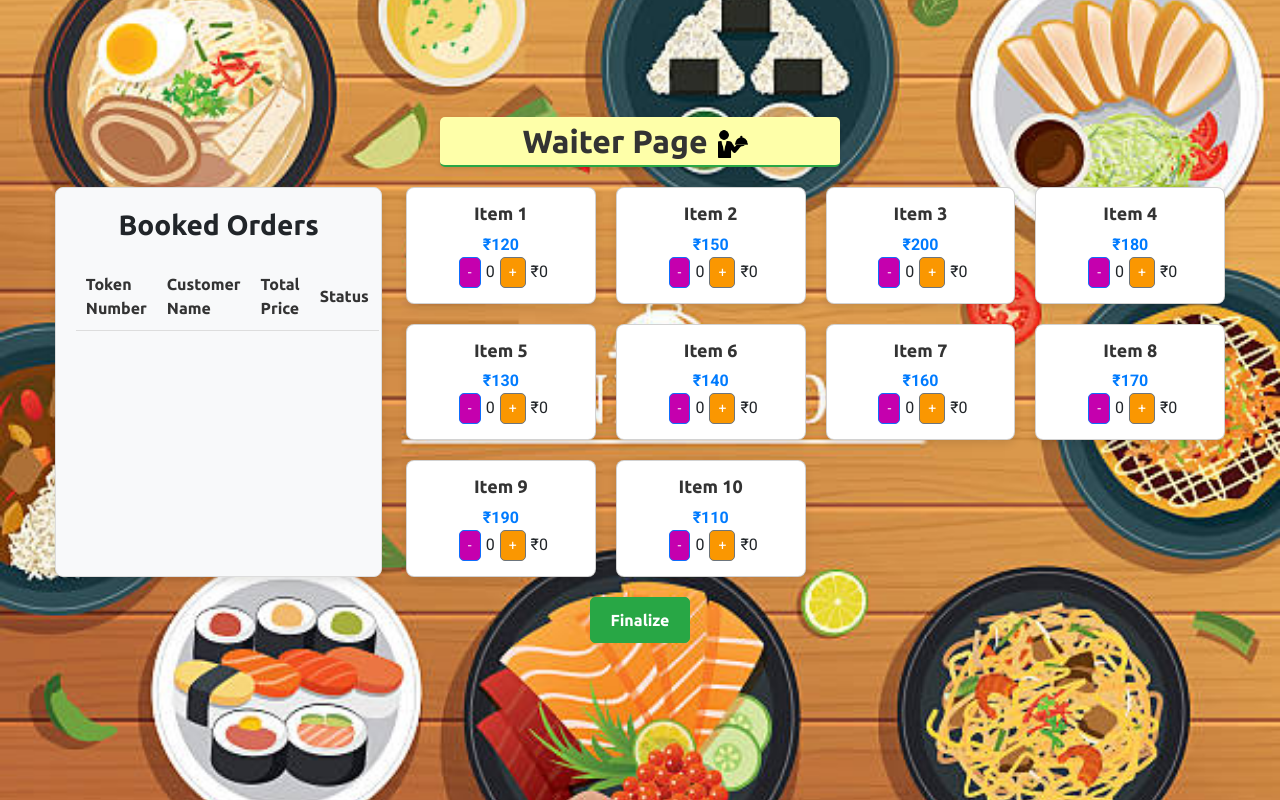
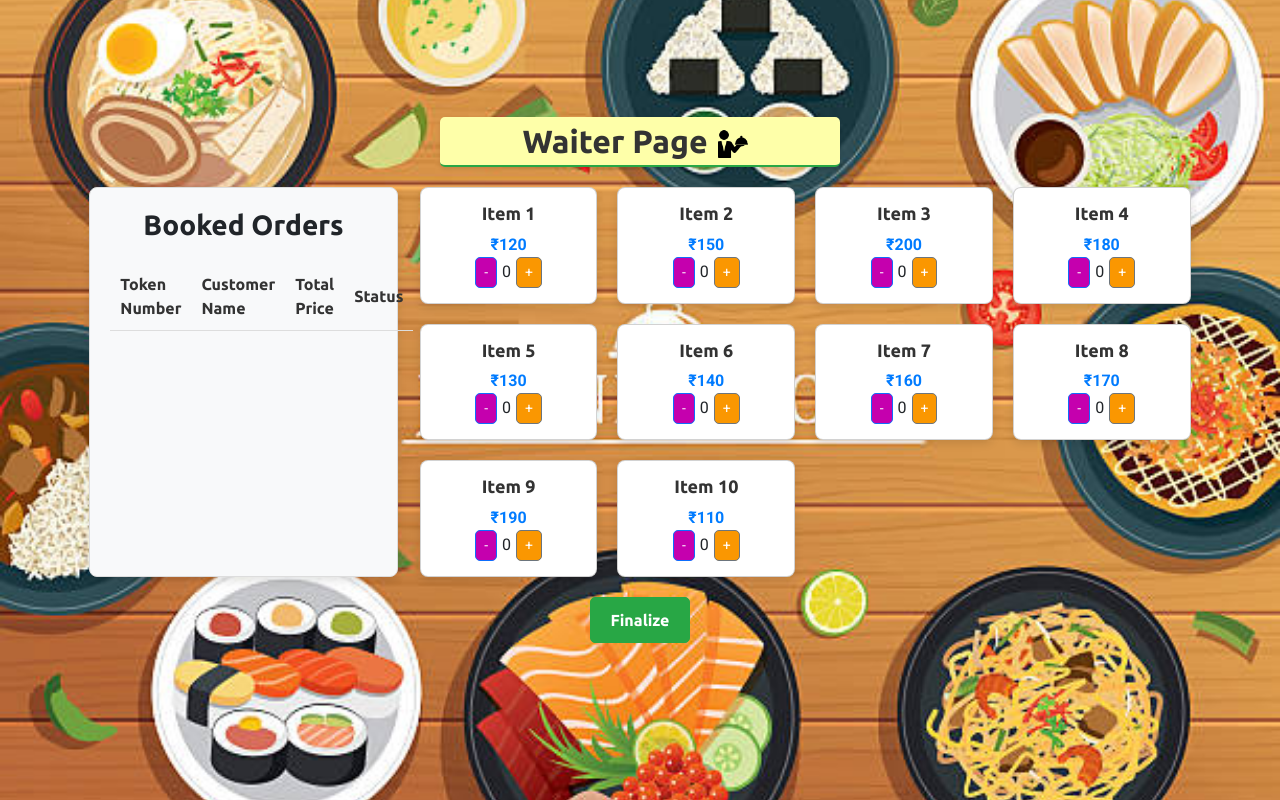
Before and after one commit to galaxygamerman/project-OSaKA, a React (Create React App) app in the folder webapp/: page /waiter in a window 1280 px wide. Built offline with nearby package versions, Linux system fonts and the light colour scheme.

Commit message:
Refactored Waiter.js acording to the schema we were supposed to follow

```diff
--- a/webapp/src/UsePages/Waiter.js
+++ b/webapp/src/UsePages/Waiter.js
@@ -1,68 +1,80 @@
-import React, { useState } from 'react';
+import React, { useEffect, useState } from 'react';
 import { useNavigate } from 'react-router-dom';
-import Button from 'react-bootstrap/Button';
-import Card from 'react-bootstrap/Card';
+import { Button, Card } from 'react-bootstrap';
+// import axios from 'axios';
 import waitericon from '../Assets/waiter.png';
 import './Waiter.css';
 
 const Waiter = () => {
   const navigate=useNavigate();
   const items = [
-    { id: 1, name: 'Item 1', MainPrice: 120 },
-    { id: 2, name: 'Item 2', MainPrice: 150 },
-    { id: 3, name: 'Item 3', MainPrice: 200 },
-    { id: 4, name: 'Item 4', MainPrice: 180 },
-    { id: 5, name: 'Item 5', MainPrice: 130 },
-    { id: 6, name: 'Item 6', MainPrice: 140 },
-    { id: 7, name: 'Item 7', MainPrice: 160 },
-    { id: 8, name: 'Item 8', MainPrice: 170 },
-    { id: 9, name: 'Item 9', MainPrice: 190 },
-    { id: 10, name: 'Item 10', MainPrice: 110 },
+    { id: 1, name: 'Item 1', price: 120 },
+    { id: 2, name: 'Item 2', price: 150 },
+    { id: 3, name: 'Item 3', price: 200 },
+    { id: 4, name: 'Item 4', price: 180 },
+    { id: 5, name: 'Item 5', price: 130 },
+    { id: 6, name: 'Item 6', price: 140 },
+    { id: 7, name: 'Item 7', price: 160 },
+    { id: 8, name: 'Item 8', price: 170 },
+    { id: 9, name: 'Item 9', price: 190 },
+    { id: 10, name: 'Item 10', price: 110 },
   ];
 
   const [Qty, setQty] = useState(Array(items.length).fill(0));
+  const [itemsSelected, setItemsSelected] = useState([]);
   const [price, setPrice] = useState(Array(items.length).fill(0));
   const [finalized, setFinalized] = useState([]);
   const [token, setToken] = useState(1);
+
 /*Initially tried:
     setQty(prevQty => prevQty+1)
-    setPrice(prevPrice =>(Qty*MainPrice))
+    setPrice(prevPrice =>(Qty*price))
 Did not work as it would alter quantity but the respective price would be diplayed after the queantity event and
 present price displayed with respect to the previous quantity*/
 
   function decrement(index) {
-    setQty((prevQty) => {
-      const newQty = [...prevQty];
-      if (newQty[index] > 0) {
-        newQty[index] -= 1;
-        setPrice((prevPrice) => {
-          const newPrice = [...prevPrice];
-          newPrice[index] = newQty[index] * items[index].MainPrice;
-          return newPrice;
-        });
-      }
-      return newQty;
+    if (Qty[index] <= 0) return;
+    setQty(previousQty => {
+      previousQty[index] -= 1;
+      return previousQty;
     });
+    setItemsSelected(oldSelectedItems => {
+      const newSelectedItems = [...oldSelectedItems];
+      const indexToBeDeleted = newSelectedItems.findIndex(cursor => cursor.name === items[index].name
+        && cursor.quantity === (Qty[index] + 1)
+        && cursor.price === items[index].price);
+      console.log('DeletedIndex: ' + indexToBeDeleted)
+      newSelectedItems.splice(indexToBeDeleted, 1);
+      if (Qty[index] === 0) return [...newSelectedItems];
+      else return [...newSelectedItems, { name: items[index].name, quantity: Qty[index], price: items[index].price }];
+    })
   }
 
   function increment(index) {
-    setQty((prevQty) => {
-      const newQty = [...prevQty];
-      newQty[index] += 1;
-      setPrice((prevPrice) => {
-        const newPrice = [...prevPrice];
-        newPrice[index] = newQty[index] * items[index].MainPrice;
-        return newPrice;
-      });
-      return newQty;
+    setQty(previousQty => {
+      previousQty[index] += 1;
+      return previousQty;
     });
+    setItemsSelected(oldSelectedItems => {
+      const newSelectedItems = [...oldSelectedItems];
+      if (Qty[index] === 1)
+        return [...newSelectedItems, { name: items[index].name, quantity: Qty[index] }];
+      else {
+        const indexToBeDeleted = newSelectedItems.findIndex(cursor => cursor.name === items[index].name
+          && cursor.quantity === (Qty[index] - 1)
+          && cursor.price === items[index].price);
+        console.log('DeletedIndex: ' + indexToBeDeleted)
+        newSelectedItems.splice(indexToBeDeleted, 1);
+        return [...newSelectedItems, { name: items[index].name, quantity: Qty[index], price: items[index].price }];
+      }
+    })
   }
 
   function handleFinalize() {
     const name = prompt("Enter Customer Name:");
     if (!name) return;
 
-    const totalPrice = price.reduce((acc, curr) => acc + curr, 0);
+    const totalPrice = itemsSelected.reduce((accummulator, curr) => accummulator + curr.quantity * curr.price, 0);
     /*The above works, reduce is built in and used to iterate through every element in an array,
       acc: accummulate, cur: current, 0 initialises acc to 0.*/
      if (totalPrice > 0) {
@@ -116,7 +128,7 @@ present price displayed with respect to the previous quantity*/
             <Card.Body className="Card-Body">
               <Card.Title className="Card-Title">{item.name}</Card.Title>
               <Card.Text className="Card-Text">
-                <div className="m-cost">₹{item.MainPrice}</div>
+                <div className="m-cost">₹{item.price}</div>
                 <Button className="Dec" onClick={() => decrement(index)} variant="primary" size="sm">
                   -
                 </Button>
@@ -124,7 +136,6 @@ present price displayed with respect to the previous quantity*/
                 <Button className="Inc" onClick={() => increment(index)} variant="secondary" size="sm">
                   +
                 </Button>
-                <span>₹{price[index]}</span>
               </Card.Text>
             </Card.Body>
           </Card>
```
